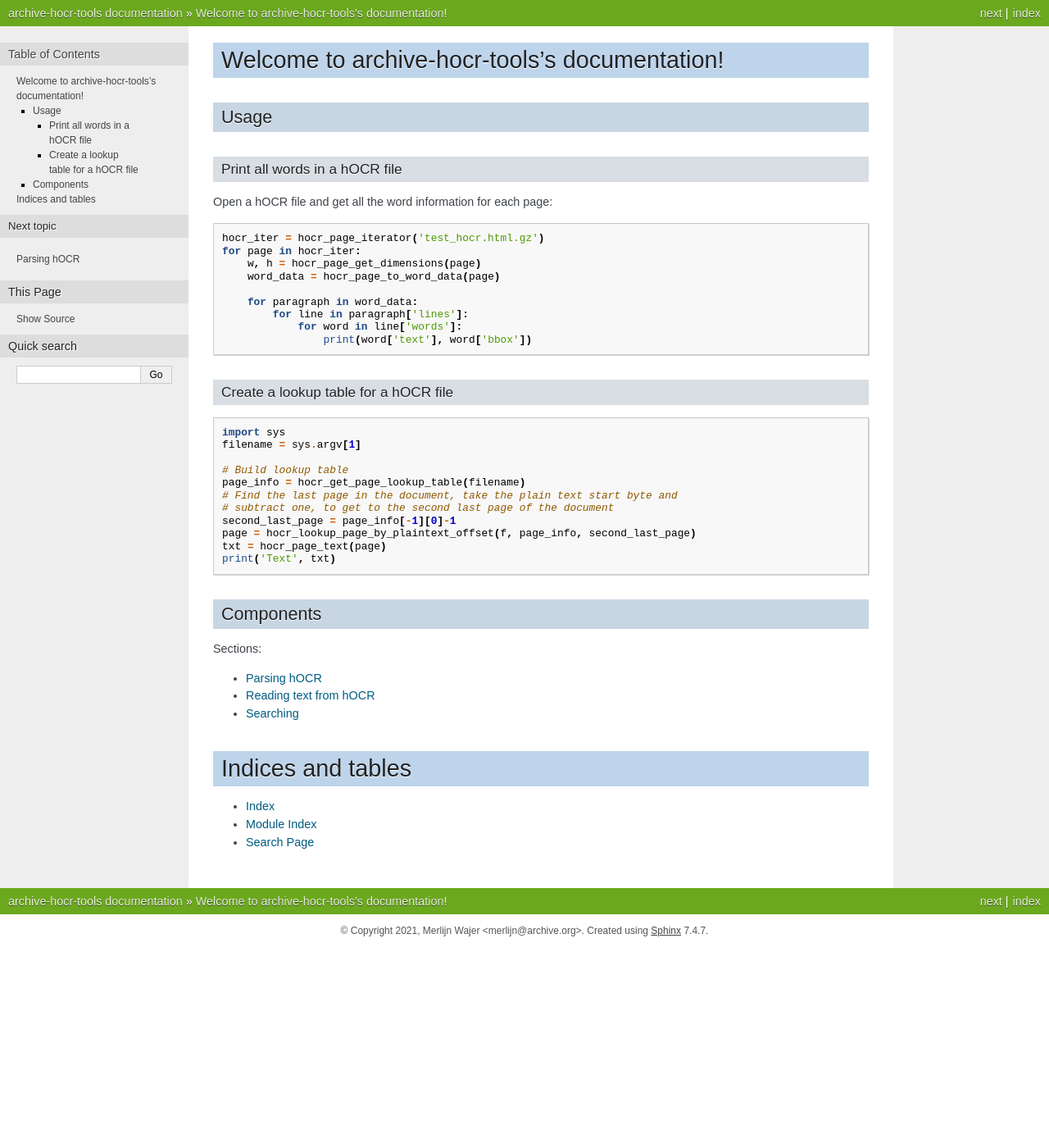
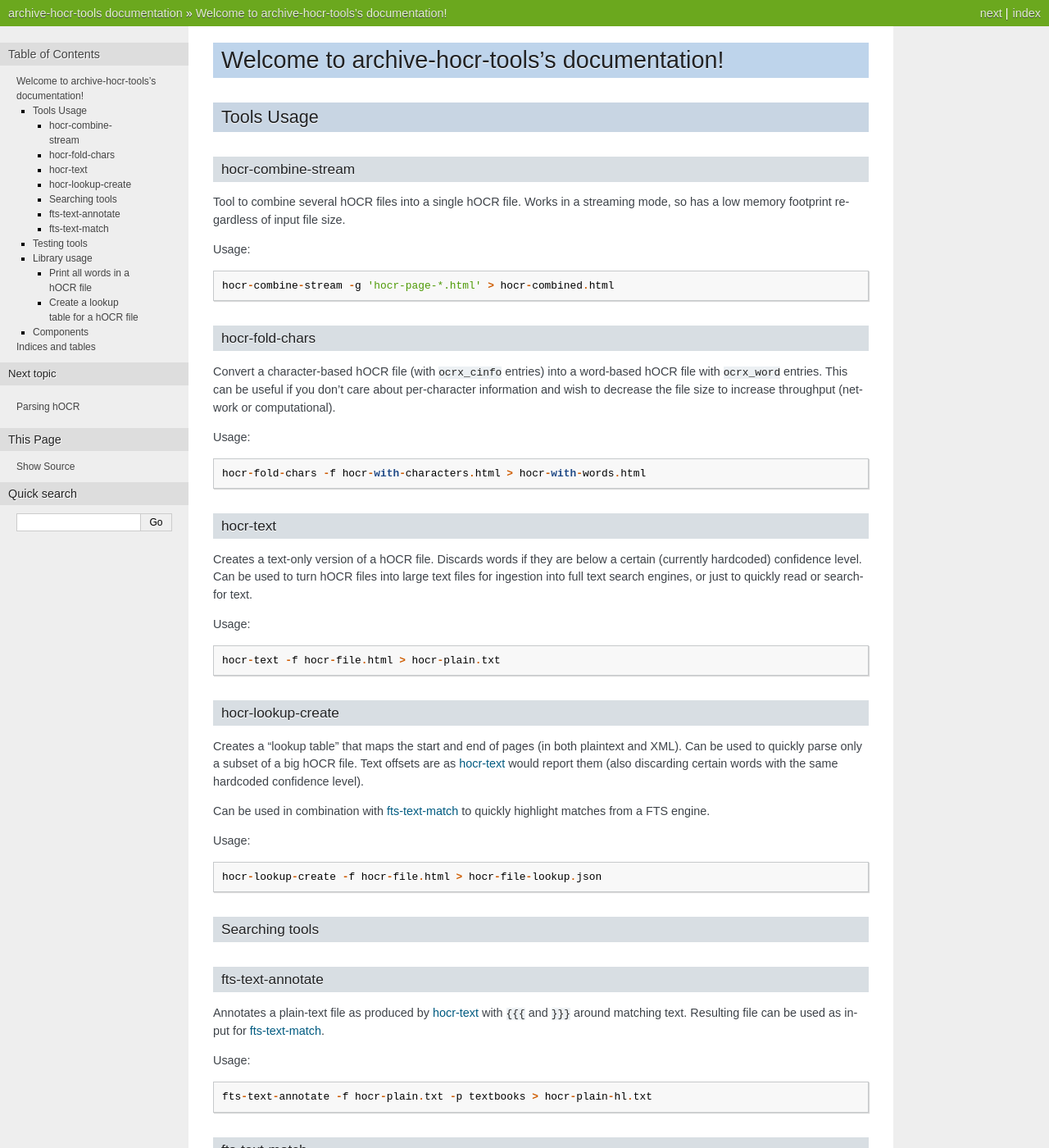
Before and after one commit to internetarchive/archive-hocr-tools, a Sphinx documentation site: the page built from doc/source/index.rst, in a window 1280 px wide and 1400 px high. Shown: the whole window at 82% size. Built offline with Sphinx 7.4.7, drawn with Linux system fonts in a browser that asks for light colours; some of the changed text lies outside the part shown.

Commit message:
doc: add section about tools

```diff
--- a/doc/source/index.rst
+++ b/doc/source/index.rst
@@ -6,8 +6,109 @@
 Welcome to archive-hocr-tools's documentation!
 ==============================================
 
-Usage
------
+Tools Usage
+-----------
+
+
+hocr-combine-stream
+~~~~~~~~~~~~~~~~~~~
+
+Tool to combine several hOCR files into a single hOCR file.
+Works in a streaming mode, so has a low memory footprint regardless of input
+file size.
+
+Usage::
+
+    hocr-combine-stream -g 'hocr-page-*.html' > hocr-combined.html
+
+
+hocr-fold-chars
+~~~~~~~~~~~~~~~
+
+Convert a character-based hOCR file (with ``ocrx_cinfo`` entries) into a
+word-based hOCR file with ``ocrx_word`` entries. This can be useful if you don't
+care about per-character information and wish to decrease the file size to
+increase throughput (network or computational).
+
+
+Usage::
+
+    hocr-fold-chars -f hocr-with-characters.html > hocr-with-words.html
+
+hocr-text
+~~~~~~~~~
+
+Creates a text-only version of a hOCR file. Discards words if they are below a
+certain (currently hardcoded) confidence level. Can be used to turn hOCR files
+into large text files for ingestion into full text search engines, or just to
+quickly read or search-for text.
+
+Usage::
+
+    hocr-text -f hocr-file.html > hocr-plain.txt
+
+
+hocr-lookup-create
+~~~~~~~~~~~~~~~~~~
+
+Creates a "lookup table" that maps the start and end of pages (in both plaintext
+and XML). Can be used to quickly parse only a subset of a big hOCR file. Text
+offsets are as `hocr-text`_ would report them (also discarding certain words
+with the same hardcoded confidence level).
+
+Can be used in combination with `fts-text-match`_ to quickly highlight matches
+from a FTS engine.
+
+Usage::
+
+    hocr-lookup-create -f hocr-file.html > hocr-file-lookup.json
+
+
+Searching tools
+~~~~~~~~~~~~~~~
+
+fts-text-annotate
+~~~~~~~~~~~~~~~~~
+
+Annotates a plain-text file as produced by `hocr-text`_ with ``{{{`` and
+``}}}`` around matching text. Resulting file can be used as input for
+`fts-text-match`_.
+
+Usage::
+
+    fts-text-annotate -f hocr-plain.txt -p textbooks > hocr-plain-hl.txt
+
+
+fts-text-match
+~~~~~~~~~~~~~~
+
+Finds matches given a hOCR file, a highlighted plaintext file (per
+`fts-text-annotate`_) and a lookup table (per `hocr-lookup-create`_).
+
+Matches are reported (including word bounds) to standard out, as `JSON lines
+<https://jsonlines.org/>`_.
+
+Usage::
+
+    fts-text-match --hocr hocr-file.html --annotated-text hocr-plain-hl.txt --table hocr-file-lookup.json
+
+
+Testing tools
+-------------
+
+
+
+TDB:
+
+* hocr-text-paragraphs
+* hocr-lookup-check
+* hocr-lookup-reconstruct
+
+
+
+
+Library usage
+-------------
 
 
 Print all words in a hOCR file
```
